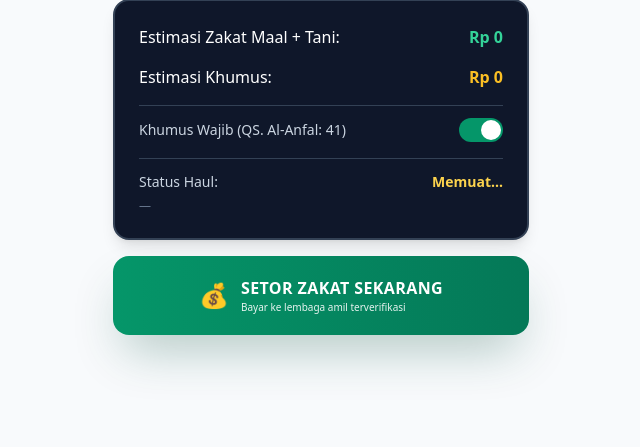
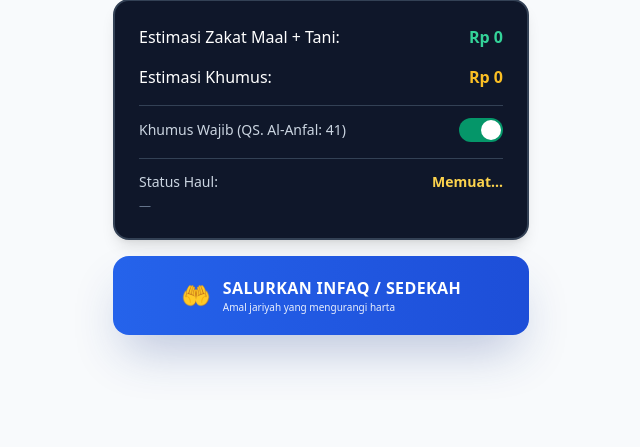
Before and after one commit to RaudhaRealty/raudha-bot, a Flask app: page / in a window 1280 px wide. Shown: the part 574-1021 px from the top of the page, without its empty margins (319-959 px from the left). Run offline with Flask 3, Linux system fonts and the light colour scheme; some libraries are stand-ins or nearby versions.

Commit message:
Selesai Fase 1: Perbaikan Logika Fikih Zakat/Khumus, UI Sub-Tab Ramah Lansia, & Alur Infaq yang Sinkron

```diff
--- a/app.py
+++ b/app.py
@@ -1486,16 +1486,16 @@ def cek_haul_terpenuhi(user_id, tanggal_hari_ini=None):
         )
     }
 
-
 def laporan_tahunan(user_id, harga_emas):
     conn = sqlite3.connect(DB_PATH); c = conn.cursor()
     nisab_maal = NISAB_EMAS_GRAM * harga_emas
 
     total_pemasukan = total_pengeluaran = 0
-    total_zakat_tani = total_khumus = 0
+    total_zakat_tani = total_khumus_kotor = 0
     total_bmt_idr = total_benda_mewah = 0
     total_temuan_kotor = 0
 
+    # 1. HITUNG PEMASUKAN & PENGELUARAN DARI JURNAL
     c.execute("""SELECT gaji, honor, hadiah, pertanian_kg, jenis_pengairan,
                         benda_mewah, temuan_laut_karun, simpanan_bmt_idr,
                         pengeluaran_rutin, pengeluaran_sekolah,
@@ -1510,63 +1510,93 @@ def laporan_tahunan(user_id, harga_emas):
         total_bmt_idr += (bmt or 0)
         total_benda_mewah += (mewah or 0)
         total_temuan_kotor += (temuan or 0)
+
+        # Zakat Tani (jika mencapai nisab)
         if (tani or 0) >= NISAB_PERTANIAN_KG:
             kadar = KADAR_TANAH_ALAMI if pengairan == 'tadah_hujan' else KADAR_TANAH_BIAYA
             total_zakat_tani += (tani * kadar) * HARGA_TANI_PER_KG
+
+        # Khumus Temuan (Harta Karun)
         if (temuan or 0) > 0:
-            total_khumus += (temuan * KADAR_KHUMUS)
-
-    # Tagihan lunas (mengurangi harta)
+            total_khumus_kotor += (temuan * KADAR_KHUMUS)
+
+    # 2. TAGIHAN LUNAS
     c.execute("""SELECT COALESCE(SUM(nominal), 0)
                  FROM tagihan WHERE user_id=? AND status='lunas'""", (user_id,))
     total_tagihan_lunas = c.fetchone()[0] or 0
 
-    # Status pembayaran
-
-    c.execute("""SELECT status, COALESCE(SUM(nominal), 0)
-                 FROM rencana_pembayaran WHERE user_id=? GROUP BY status""", (user_id,))
-    pay = {"pending": 0, "dibayar": 0, "diverifikasi": 0, "batal": 0, "ditolak": 0}
-    for status, nominal in c.fetchall():
-        pay[status] = nominal or 0
-    total_pembayaran_dibayar = pay["dibayar"]
-    total_pembayaran_diverifikasi = pay["diverifikasi"]
+    # 3. STATUS PEMBAYARAN (Zakat, Khumus, Infaq)
+    c.execute("""SELECT jenis_kewajiban, status, COALESCE(SUM(nominal), 0)
+                 FROM rencana_pembayaran WHERE user_id=? GROUP BY jenis_kewajiban, status""", (user_id,))
+
+    total_pembayaran_dibayar = 0
+    total_pembayaran_diverifikasi = 0
+    zakat_maal_dibayar = 0
+    khumus_dibayar = 0
+    infaq_dibayar = 0
+
+    for jenis, status, nominal in c.fetchall():
+        if status in ('dibayar', 'diverifikasi'):
+            if jenis == 'zakat_maal':
+                zakat_maal_dibayar += nominal
+            elif jenis == 'khumus':
+                khumus_dibayar += nominal
+            elif jenis == 'infaq':
+                infaq_dibayar += nominal
+
+        if status == 'dibayar':
+            total_pembayaran_dibayar += nominal
+        elif status == 'diverifikasi':
+            total_pembayaran_diverifikasi += nominal
+
     total_pembayaran_berkurang = total_pembayaran_dibayar + total_pembayaran_diverifikasi
 
-    # Khumus aktif?
+    # 4. CEK KHUMUS AKTIF
     c.execute("SELECT khumus_aktif FROM users_config WHERE user_id=?", (user_id,))
     row_k = c.fetchone()
     khumus_aktif = bool(row_k[0]) if row_k and row_k[0] is not None else True
-
-    # Zakat maal sudah direncanakan
-    c.execute("""SELECT COALESCE(SUM(nominal), 0) FROM rencana_pembayaran
-                 WHERE user_id=? AND jenis_kewajiban='zakat_maal'
-                   AND status IN ('pending','dibayar','diverifikasi')""", (user_id,))
-    zakat_maal_sudah_direncanakan = c.fetchone()[0] or 0
-
-    # Baca baseline dari database per user
+    conn.close()
+
+    # 5. HITUNG HARTA KUMULATIF (Bersih)
+    conn = sqlite3.connect(DB_PATH); c = conn.cursor()
     c.execute("SELECT baseline_awal FROM users_config WHERE user_id=?", (user_id,))
     row_baseline = c.fetchone()
     baseline_user = row_baseline[0] if row_baseline and row_baseline[0] else BASELINE_AWAL
     conn.close()
-    harta_kumulatif = max(0, (baseline_user + total_pemasukan)
-                              - total_pengeluaran
-                              - total_pembayaran_berkurang
-                              - total_tagihan_lunas)
+
+    # Harta Bersih = (Baseline + Pemasukan) - (Pengeluaran Jurnal + Tagihan Lunas + Semua Pembayaran)
+    # Pemasukan bersih (Pemasukan - Pengeluaran Jurnal)
+    pemasukan_bersih = (baseline_user + total_pemasukan) - total_pengeluaran
+
+    # Harta kumulatif tidak boleh minus, dan pembayaran (Zakat/Khumus/Infaq) hanya memotong jika pemasukan bersih masih ada
+    harta_kumulatif = max(0, pemasukan_bersih - total_pembayaran_berkurang - total_tagihan_lunas)
+
+    # 6. HITUNG KEWAJIBAN ZAKAT MAAL
+    haul_info = cek_haul_terpenuhi(user_id)
     zakat_maal_potensial = (harta_kumulatif * KADAR_ZAKAT) if harta_kumulatif >= nisab_maal else 0
-    haul_info = cek_haul_terpenuhi(user_id)
     zakat_maal_wajib = zakat_maal_potensial if haul_info["haul_terpenuhi"] else 0
-    total_khumus_final = total_khumus if khumus_aktif else 0
-    zakat_maal_belum_dibayar = max(0, zakat_maal_wajib - zakat_maal_sudah_direncanakan)
+
+    # Sisa yang harus dibayar = Wajib - Yang sudah dibayar (Zakat saja)
+    zakat_maal_belum_dibayar = max(0, zakat_maal_wajib - zakat_maal_dibayar)
+
+    # 7. HITUNG KEWAJIBAN KHUMUS
+    # Sesuai Fikih: Khumus dihitung dari Harta Kotor (Temuan/Surplus).
+    # Infaq/Sedekah TIDAK mengurangi kewajiban Khumus, melainkan hanya mengurangi Harta Kumulatif.
+    if khumus_aktif:
+        # Khumus Wajib = Total Khumus Kotor - Pembayaran Khumus (jika ada)
+        total_khumus_final = max(0, total_khumus_kotor - khumus_dibayar)
+    else:
+        total_khumus_final = 0
 
     return {
         "total_harta": harta_kumulatif,
         "total_zakat": zakat_maal_wajib + total_zakat_tani,
         "zakat_maal_wajib": zakat_maal_wajib,
         "zakat_maal_potensial": zakat_maal_potensial,
-        "zakat_maal_belum_dibayar": zakat_maal_belum_dibayar,
-        "zakat_maal_sudah_direncanakan": zakat_maal_sudah_direncanakan,
+        "zakat_maal_belum_dibayar": zakat_maal_belum_dibayar, # Ini yang harus ditagihkan
+        "zakat_maal_sudah_direncanakan": zakat_maal_dibayar,
         "zakat_tani": total_zakat_tani,
-        "total_khumus": total_khumus_final,
+        "total_khumus": total_khumus_final, # Ini sisa Khumus
         "khumus_aktif": khumus_aktif,
         "total_temuan_kotor": total_temuan_kotor,
         "haul_terpenuhi": haul_info["haul_terpenuhi"],
--- a/templates/index.html
+++ b/templates/index.html
@@ -224,7 +224,7 @@
   <!-- Tombol Aksi Setor -->
   <div class="space-y-3 mt-4">
     <!-- Tombol Zakat (Sembunyi jika tidak wajib) -->
-    <button id="btn-submit-zakat" onclick="prosesSetorZakat()" class="w-full bg-gradient-to-r from-emerald-600 to-emerald-700 hover:from-emerald-700 hover:to-emerald-800 text-white font-black py-5 rounded-2xl shadow-2xl shadow-emerald-900/30 transition-all active:scale-95 flex items-center justify-center gap-3">
+    <button id="btn-submit-zakat" onclick="prosesSetorZakat()" class="w-full bg-gradient-to-r from-emerald-600 to-emerald-700 hover:from-emerald-700 hover:to-emerald-800 text-white font-black py-5 rounded-2xl shadow-2xl shadow-emerald-900/30 transition-all active:scale-95 flex items-center justify-center gap-3 hidden">
       <span class="text-2xl">💰</span>
       <span class="text-left">
         <span class="block text-base font-black tracking-wide">SETOR ZAKAT SEKARANG</span>
@@ -240,7 +240,17 @@
         <span class="block text-[10px] font-normal opacity-90">1/5 dari harta temuan atau surplus</span>
       </span>
     </button>
+
+    <!-- Tombol Infaq/Sedekah (Muncul jika Zakat & Khumus = 0) -->
+    <button id="btn-submit-infaq" onclick="prosesSetorInfaq()" class="w-full bg-gradient-to-r from-blue-600 to-blue-700 hover:from-blue-700 hover:to-blue-800 text-white font-black py-5 rounded-2xl shadow-2xl shadow-blue-900/30 transition-all active:scale-95 flex items-center justify-center gap-3">
+      <span class="text-2xl">🤲</span>
+      <span class="text-left">
+        <span class="block text-base font-black tracking-wide">SALURKAN INFAQ / SEDEKAH</span>
+        <span class="block text-[10px] font-normal opacity-90">Amal jariyah yang mengurangi harta</span>
+      </span>
+    </button>
   </div>
+
 </div> <!-- ✅ JANGAN LUPA: Ini penutup div id="tab-zakat" -->
 
   <!-- ==================== TAB 2: BMT ==================== -->
@@ -891,6 +901,7 @@ async function downloadPDF() {
 
 // ===== USER ID (versi debug) =====
 let userId = 123456789;
+let isProcessing = false; // Pengaman agar UI tidak bentrok
 
 // ===== TELEGRAM AUTH (Batch 15) =====
 
@@ -1005,6 +1016,7 @@ console.log('[DEBUG] userId final:', window.userId);
   // =====================================================================
 
   function hitungZakatOtomatis() {
+  if (isProcessing) return; // Jangan hitung jika sedang proses setor
     const gaji = bacaInputAman('f-gaji');
     const hadiah = bacaInputAman('f-hadiah');
     const tani = bacaInputAman('f-tani');
@@ -1036,6 +1048,32 @@ console.log('[DEBUG] userId final:', window.userId);
     document.getElementById('total-harta').innerText = formatRupiah(totalHarta);
     document.getElementById('est-zakat').innerText = formatRupiah(zakatMaal + zakatTani);
     document.getElementById('est-khumus').innerText = formatRupiah(khumusTemuan + khumusSurplus);
+
+       // --- LOGIKA TAMPILKAN/SEMBUNYIKAN TOMBOL ---
+    const btnZakat = document.getElementById('btn-submit-zakat');
+    const btnKhumus = document.getElementById('btn-submit-khumus');
+    const btnInfaq = document.getElementById('btn-submit-infaq');
+
+    const totalKhumusFinal = khumusTemuan + khumusSurplus;
+    const totalZakatFinal = zakatMaal + zakatTani;
+
+    // 1. Tombol Zakat: Muncul jika Zakat > 0 (Haul terpenuhi)
+    if (btnZakat) {
+        if (totalZakatFinal > 0) btnZakat.classList.remove('hidden');
+        else btnZakat.classList.add('hidden');
+    }
+
+    // 2. Tombol Khumus: Muncul jika Khumus > 0
+    if (btnKhumus) {
+        if (totalKhumusFinal > 0) btnKhumus.classList.remove('hidden');
+        else btnKhumus.classList.add('hidden');
+    }
+
+    // 3. Tombol Infaq: SELALU MUNCUL (untuk beramal kapan saja)
+    if (btnInfaq) {
+        btnInfaq.classList.remove('hidden');
+    }
+
   }
 
   // =====================================================================
@@ -1282,6 +1320,24 @@ function switchSubTabZakat(name) {
       if (textEl) textEl.textContent = 'SETOR ZAKAT SEKARANG';
     });
   } // <-- Pastikan kurung kurawal penutup fungsi ada di sini
+
+  function prosesSetorZakat() {
+    const zakatNum = parseInt(document.getElementById('est-zakat').innerText.replace(/[^0-9]/g, '')) || 0;
+    if (zakatNum <= 0) {
+        alert('Tidak ada zakat yang wajib disetor saat ini (haul belum terpenuhi).');
+        return;
+    }
+    mulaiSetor('zakat_maal', zakatNum);
+  }
+
+  function prosesSetorKhumus() {
+    const khumusNum = parseInt(document.getElementById('est-khumus').innerText.replace(/[^0-9]/g, '')) || 0;
+    if (khumusNum <= 0) {
+        alert('Tidak ada khumus yang wajib disetor saat ini.');
+        return;
+    }
+    mulaiSetor('khumus', khumusNum);
+  }
 
    function kirimKeBot(data, sisa) {
     const status = document.getElementById('overlay-status');
@@ -1945,6 +2001,19 @@ async function prosesSetor() {
     // 3. Sukses
     tutupModalKonfirmasi();
 
+    // Cek apakah ini Infaq? Jika ya, jangan tutup aplikasi!
+    if (setorState.jenis === 'infaq') {
+        alert('✅ Infaq berhasil disalurkan ke ' + setorState.lembagaNama + '.\n\nTerima kasih atas amal jariyah Anda. Aplikasi tidak akan ditutup agar Anda bisa melanjutkan membayar Khumus/Zakat.');
+
+        // Refresh data agar total harta & sisa khumus langsung berubah
+        hitungZakatOtomatis();
+        muatDataPusat();
+
+        // JANGAN panggil kirimKeBot atau tutupAplikasi!
+        return;
+    }
+
+    // --- Jika BUKAN Infaq (Berarti Zakat atau Khumus) ---
     document.getElementById('overlay-zakat').innerText = formatRupiah(setorState.jenis === 'khumus' ? 0 : setorState.nominal);
     document.getElementById('overlay-khumus').innerText = formatRupiah(setorState.jenis === 'khumus' ? setorState.nominal : 0);
     document.getElementById('success-overlay').style.display = 'flex';
@@ -2450,6 +2519,53 @@ async function hapusTagihan(id) {
   }
 }
 
+async function prosesSetorInfaq() {
+    const input = prompt("Masukkan nominal Infaq/Sedekah (Rp):\n\nCatatan: Nominal ini akan mengurangi Total Harta Anda.", "100000");
+    if (!input) return;
+
+    const nominal = parseFloat(input);
+    if (isNaN(nominal) || nominal <= 0) {
+        alert("⚠️ Nominal tidak valid.");
+        return;
+    }
+
+    // 1. Kunci UI agar tidak bentrok dengan hitungZakatOtomatis
+    isProcessing = true;
+
+    try {
+        // 2. Simpan Infaq ke database sebagai pengeluaran
+        const r = await fetch('/api/input/syariah', {
+            method: 'POST',
+            headers: {'Content-Type': 'application/json'},
+            body: JSON.stringify({
+                user_id: userId,
+                jenis: 'infaq_web',
+                pengeluaran_sedekah: nominal,
+            })
+        });
+        const d = await r.json();
+
+        if (d.status === 'success') {
+            // 3. Tarik data terbaru dari server (agar Harta tidak jadi 0)
+            await muatDataPusat();
+
+            // 4. Buka modal pilih lembaga
+            setTimeout(() => {
+                mulaiSetor('infaq', nominal);
+                // 5. Buka kunci UI SETELAH modal terbuka
+                isProcessing = false;
+            }, 500);
+
+        } else {
+            isProcessing = false;
+            alert('❌ Gagal: ' + d.message);
+        }
+    } catch (e) {
+        isProcessing = false;
+        alert('❌ Error: ' + e.message);
+    }
+}
+
 function bukaUploadBukti(id) {
   const input = document.createElement('input');
   input.type = 'file';
```
Also changed, not shown: data/raudha.db, uploads/dokumen_lembaga/bukti_rencana_12_472469108_20261104_091337.jpg (added), uploads/dokumen_lembaga/bukti_rencana_13_472469108_20261104_093653.jpg (added), uploads/dokumen_lembaga/bukti_rencana_14_472469108_20261104_095619.jpg (added), uploads/dokumen_lembaga/bukti_rencana_15_472469108_20261104_100021.jpg (added), uploads/dokumen_lembaga/bukti_rencana_16_472469108_20261104_101139.jpg (added), uploads/dokumen_lembaga/bukti_rencana_17_472469108_20261104_103948.jpg (added), uploads/dokumen_lembaga/bukti_rencana_18_472469108_20261104_122253.png (added), uploads/dokumen_lembaga/bukti_rencana_19_472469108_20261104_125601.jpg (added), uploads/dokumen_lembaga/bukti_rencana_20_472469108_20261104_132524.jpg (added).
